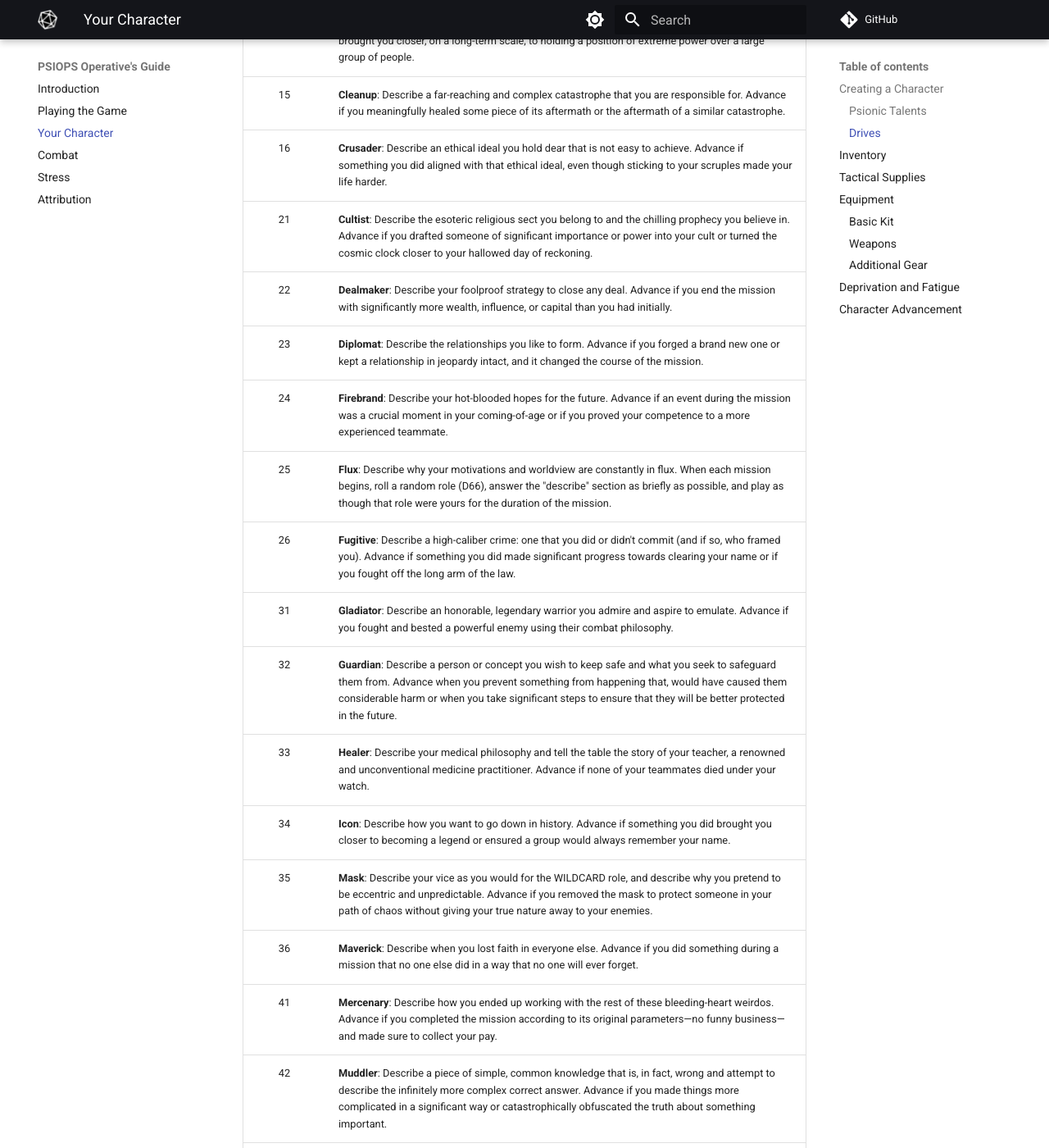
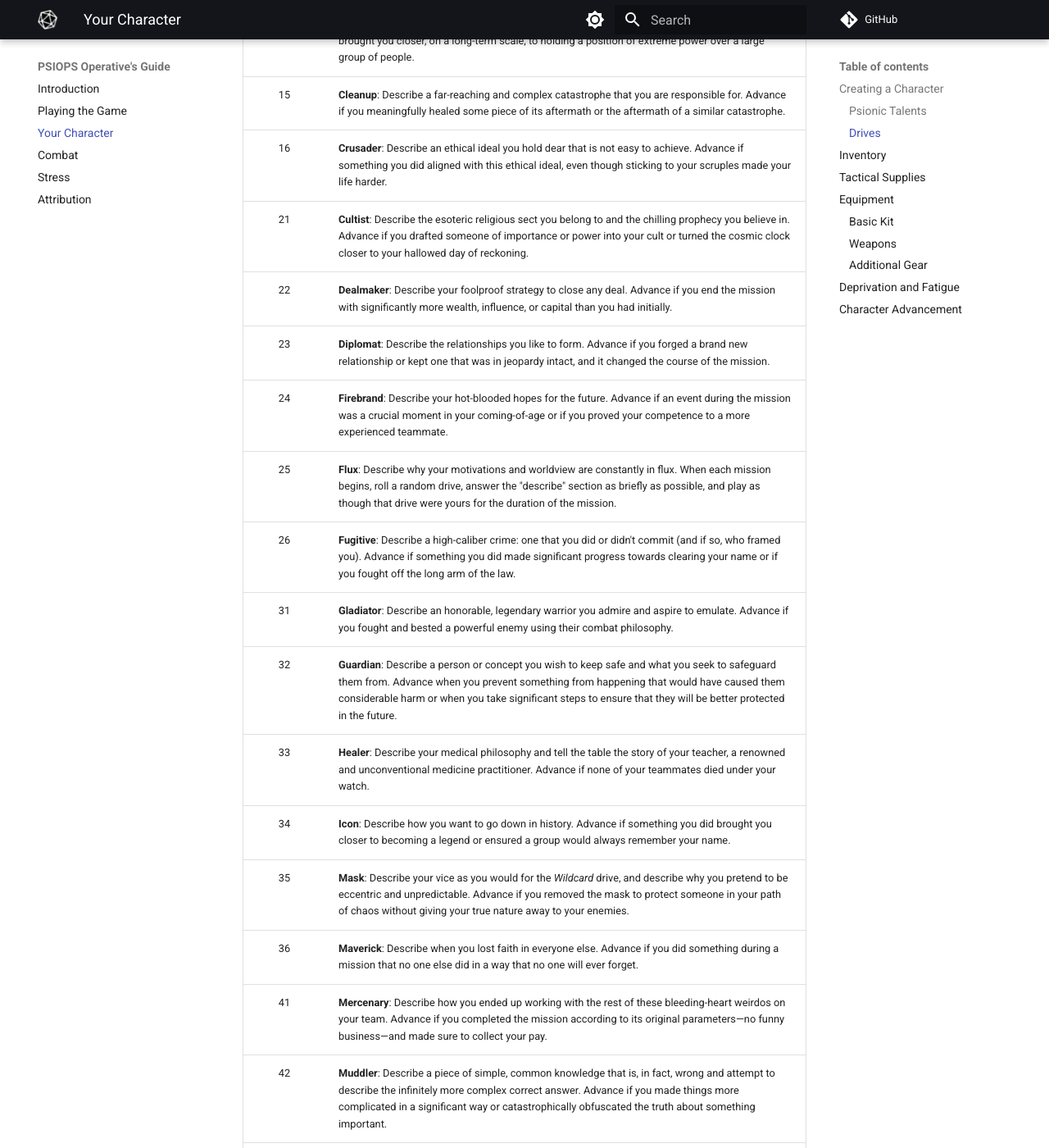
Before and after one commit to joemoose/psiops, an MkDocs documentation site: the page built from docs/character.md, in a window 1280 px wide and 1400 px high, scrolled down 4375 px. Shown: the whole window at 82% size. Built offline with MkDocs 1.6.1 and Material for MkDocs 9.7.7, drawn with Linux system fonts in a browser that asks for light colours; comment, search, counter and statistics services are not loaded; some of the changed text lies outside the part shown.

Commit message:
Update character.md

```diff
--- a/docs/character.md
+++ b/docs/character.md
@@ -26,7 +26,7 @@
 
 Psionic talents are latent mental powers that defy the laws of physics. Each time you want to use one of your psionic talents, roll +WILLPOWER:
 - **On a 7 or greater**, the power manifests, and you can use it again.
-- **On a 6 or less**, the power doesn’t manifest and you can't use it again until you rest at a rendezvous point or between missions.
+- **On a 6 or less**, the power doesn’t manifest, and you can't use it again until you rest at a rendezvous point or between missions.
 
 If you roll a duplicate talent, you can either re-roll for a new one or work with the GM to determine how your existing talent is improved.
 
@@ -49,8 +49,8 @@
 | 33 | **Kinetic blast**: You generate a powerful, invisible blast of telekinetic force: attack a target within rifle range with a +2 damage modifier. |
 | 34 | **Kinetic shield**: Gain +1 armor for the duration of the battle. |
 | 35 | **Levitation**: You can fly at a speed of one move *action* per round for 6 rounds in any direction desired. |
-| 36 | **Life detection**: You can instinctively detect all living beings within a rifle range. This power can't pinpoint the exact whereabouts of a target but it gives you a general sense of the location of a hidden interlocutor or sniper. |
-| 41 | **Memory block**: To use this talent, you must be within 10 meters of a target. Roll an attack, and if the attack succeeds, you can block up to 15 minutes of the target’s memories. Additional memories can be targeted with an attack for each use of this talent. This talent is reversible and blocked memories can be restored by a psion using memory block on the target. |
+| 36 | **Life detection**: You can instinctively detect all living beings within a rifle range. This power can't pinpoint the exact whereabouts of a target, but it gives you a general sense of the location of a hidden interlocutor or sniper. |
+| 41 | **Memory block**: To use this talent, you must be within 10 meters of a target. Roll an attack, and if the attack succeeds, you can block up to 15 minutes of the target’s memories. Additional memories can be targeted with an attack for each use of this talent. This talent is reversible, and blocked memories can be restored by a psion using memory block on the target. |
 | 42 | **Microkinesis**: You gain telekinetic control of tiny or microscopic objects. Gain an *advantage* on any roll involving components or systems containing tiny or microscopic objects. |
 | 43 | **Mind blast**: This powerful telepathic blast stuns a target within 10 meters for 1D6 rounds. |
 | 44 | **Mind control**: You gain control of a target within 10 meters, and the target becomes your ally for 1D6 rounds. The target of the mind control will perform only tasks that a typical ally would perform and won't do anything to harm themselves. |
@@ -75,29 +75,29 @@
 
 | D66 | Drive |
 | :-: | :- |
-| 11 | **Abandoned**: Describe the war-torn country where you learned to live on nothing and fight to survive as a child. Advance if you adequately contributed your part to the mission without anybody else's help.
+| 11 | **Abandoned**: Describe the war-torn country where you learned to live on nothing and fought to survive as a child. Advance if you adequately contributed your part to the mission without anybody else's help.
 | 12 | **Amnesiac**: Describe the most recent event you remember (like waking up in a vat a week ago or learning your name from the unfamiliar wallet in your coat). Advance if your understanding of yourself or the world changes dramatically throughout the mission.
 | 13 | **Avenger**: Describe someone who wronged you and what they did. Advance if something you did brought you closer to exacting your revenge or decisively stopped a similar injustice.
 | 14 | **Chessmaster**: Describe what you plan to do with absolute power. Advance if something you did brought you closer, on a long-term scale, to holding a position of extreme power over a large group of people.
 | 15 | **Cleanup**: Describe a far-reaching and complex catastrophe that you are responsible for. Advance if you meaningfully healed some piece of its aftermath or the aftermath of a similar catastrophe.
-| 16 | **Crusader**: Describe an ethical ideal you hold dear that is not easy to achieve. Advance if something you did aligned with that ethical ideal, even though sticking to your scruples made your life harder.
-| 21 | **Cultist**: Describe the esoteric religious sect you belong to and the chilling prophecy you believe in. Advance if you drafted someone of significant importance or power into your cult or turned the cosmic clock closer to your hallowed day of reckoning.
+| 16 | **Crusader**: Describe an ethical ideal you hold dear that is not easy to achieve. Advance if something you did aligned with this ethical ideal, even though sticking to your scruples made your life harder.
+| 21 | **Cultist**: Describe the esoteric religious sect you belong to and the chilling prophecy you believe in. Advance if you drafted someone of importance or power into your cult or turned the cosmic clock closer to your hallowed day of reckoning.
 | 22 | **Dealmaker**: Describe your foolproof strategy to close any deal. Advance if you end the mission with significantly more wealth, influence, or capital than you had initially.
-| 23 | **Diplomat**: Describe the relationships you like to form. Advance if you forged a brand new one or kept a relationship in jeopardy intact, and it changed the course of the mission.
+| 23 | **Diplomat**: Describe the relationships you like to form. Advance if you forged a brand new relationship or kept one that was in jeopardy intact, and it changed the course of the mission.
 | 24 | **Firebrand**: Describe your hot-blooded hopes for the future. Advance if an event during the mission was a crucial moment in your coming-of-age or if you proved your competence to a more experienced teammate.
-| 25 | **Flux**: Describe why your motivations and worldview are constantly in flux. When each mission begins, roll a random role (D66), answer the "describe" section as briefly as possible, and play as though that role were yours for the duration of the mission.
+| 25 | **Flux**: Describe why your motivations and worldview are constantly in flux. When each mission begins, roll a random drive, answer the "describe" section as briefly as possible, and play as though that drive were yours for the duration of the mission.
 | 26 | **Fugitive**: Describe a high-caliber crime: one that you did or didn't commit (and if so, who framed you). Advance if something you did made significant progress towards clearing your name or if you fought off the long arm of the law.
 | 31 | **Gladiator**: Describe an honorable, legendary warrior you admire and aspire to emulate. Advance if you fought and bested a powerful enemy using their combat philosophy.
-| 32 | **Guardian**: Describe a person or concept you wish to keep safe and what you seek to safeguard them from. Advance when you prevent something from happening that, would have caused them considerable harm or when you take significant steps to ensure that they will be better protected in the future.
+| 32 | **Guardian**: Describe a person or concept you wish to keep safe and what you seek to safeguard them from. Advance when you prevent something from happening that would have caused them considerable harm or when you take significant steps to ensure that they will be better protected in the future.
 | 33 | **Healer**: Describe your medical philosophy and tell the table the story of your teacher, a renowned and unconventional medicine practitioner. Advance if none of your teammates died under your watch.
 | 34 | **Icon**: Describe how you want to go down in history. Advance if something you did brought you closer to becoming a legend or ensured a group would always remember your name.
-| 35 | **Mask**: Describe your vice as you would for the WILDCARD role, and describe why you pretend to be eccentric and unpredictable. Advance if you removed the mask to protect someone in your path of chaos without giving your true nature away to your enemies.
+| 35 | **Mask**: Describe your vice as you would for the *Wildcard* drive, and describe why you pretend to be eccentric and unpredictable. Advance if you removed the mask to protect someone in your path of chaos without giving your true nature away to your enemies.
 | 36 | **Maverick**: Describe when you lost faith in everyone else. Advance if you did something during a mission that no one else did in a way that no one will ever forget.
-| 41 | **Mercenary**: Describe how you ended up working with the rest of these bleeding-heart weirdos. Advance if you completed the mission according to its original parameters—no funny business—and made sure to collect your pay.
+| 41 | **Mercenary**: Describe how you ended up working with the rest of these bleeding-heart weirdos on your team. Advance if you completed the mission according to its original parameters—no funny business—and made sure to collect your pay.
 | 42 | **Muddler**: Describe a piece of simple, common knowledge that is, in fact, wrong and attempt to describe the infinitely more complex correct answer. Advance if you made things more complicated in a significant way or catastrophically obfuscated the truth about something important.
 | 43 | **Nihilist**: Describe how you reached the ultimate conclusion—nothing truly matters. Advance if you showed no fear of death and no self-preservation instinct at any point during the mission.
-| 44 | **Partisan**: Describe your experiences with the creation, mistreatment, or erasure of ultrahuman beings. Advance if you proved that ultrahumans could and should stand independently or if you created a new ultrahuman.
-| 45 | **Peacemaker**: Describe your vision for a world without war and your opinion on using violence. Advance if you prevented, stopped, or eased a violent geopolitical conflict.
+| 44 | **Partisan**: Describe your experiences with the creation, mistreatment, or erasure of ultrahuman beings. Advance if you proved that ultrahumans could and should stand independently or if you liberated another ultrahuman.
+| 45 | **Peacemaker**: Describe your vision for a world without war and your opinion on using violence. Advance if you prevented, stopped, or eased a violent conflict.
 | 46 | **Punk**: Describe a long-standing oppressive establishment that hurt you. Advance if something you did weakened that establishment or meaningfully helped people who are also being oppressed by it
 | 51 | **Provider**: Describe the person or entity that cannot survive without you and your work. Advance if you found something that would make them deeply happy and brought it to the end of the mission.
 | 52 | **Repentant**: Describe a shameful and horrible decision from your past. Advance if something you did atoned for your sins wholly or meaningfully changed the context in which you view your past deeds.
```
Also changed, not shown: other parts of docs/character.md (+1 -1 lines).
